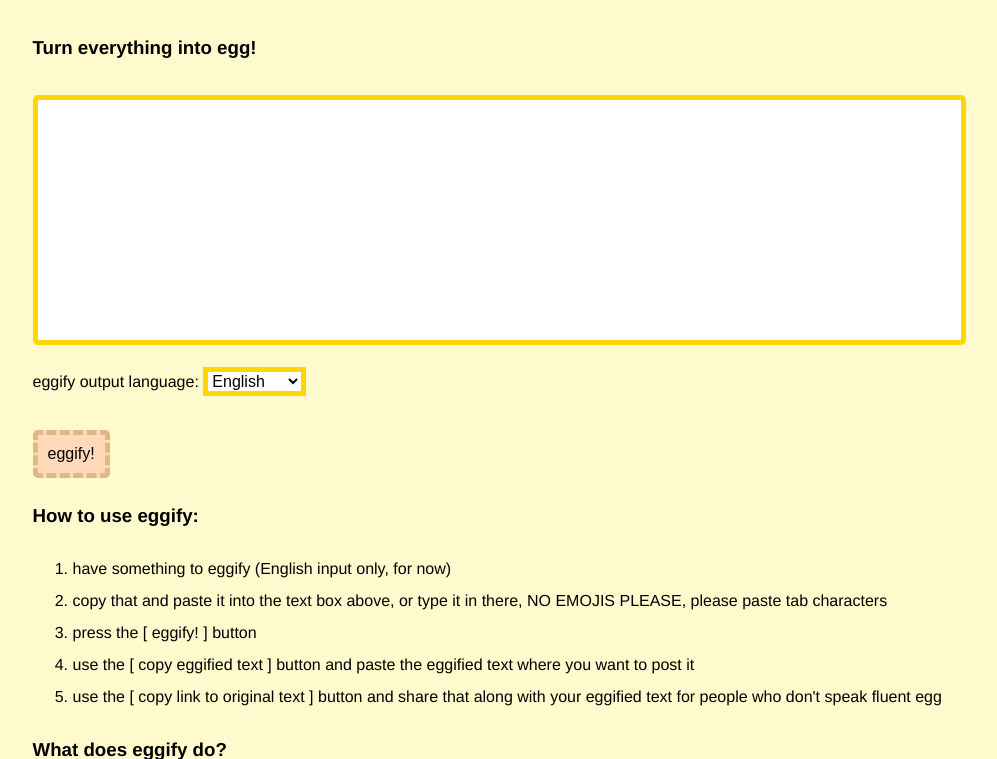
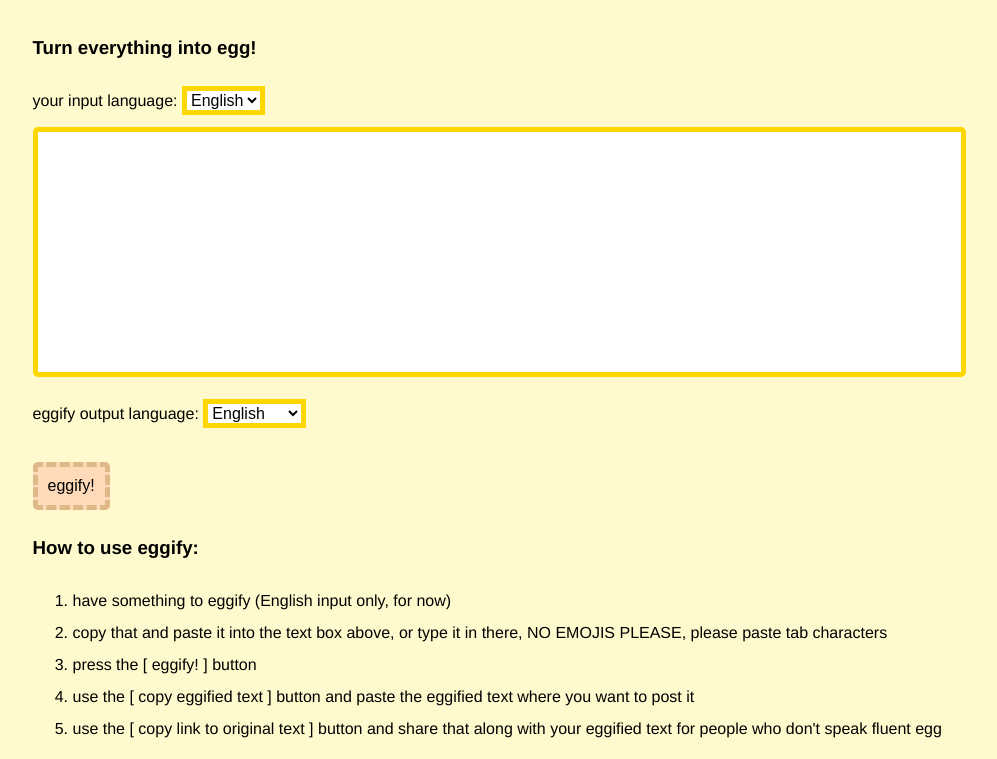
Before and after one commit to ad-egg/eggify, a Django app: page / in a window 1280 px wide. Shown: the part 173-932 px from the top of the page, without its empty margins (141-1138 px from the left). Run offline with Django 3.2, Linux system fonts and the light colour scheme; some libraries are stand-ins or nearby versions.

Commit message:
added input language choice field

```diff
--- a/eggify/admin.py
+++ b/eggify/admin.py
@@ -11,9 +11,9 @@ class EggntAdmin(admin.ModelAdmin):
 #        ('ID', {'fields': ['id']}),
 #        ('Date and time information', {'fields': ['created_at']}),
         ('User input', {'fields': ['words']}),
-        ('Language', {'fields': ['language']}),
+        ('Language', {'fields': ['input_language']}),
     ]
-    list_display = ('created_at', 'id', 'language',  'words')
+    list_display = ('created_at', 'id', 'input_language',  'words')
     list_filter = ['created_at']
     ordering = ('-created_at',)
     search_fields = ['words']
--- a/eggify/forms.py
+++ b/eggify/forms.py
@@ -6,8 +6,11 @@ from django import forms
 
 class InputForm(forms.Form):
     """a class InputForm"""
+    input_language = forms.ChoiceField(initial='English', choices=[
+            ('English', 'English')
+    ])
     your_input = forms.CharField(widget=forms.Textarea)
-    language = forms.ChoiceField(initial='English', choices=[
+    output_language = forms.ChoiceField(initial='English', choices=[
             ('English', 'English'),
             ('Spanish', 'Español'),
             ('French', 'Français'),
--- a/eggify/models.py
+++ b/eggify/models.py
@@ -10,7 +10,7 @@ from django.utils import timezone
 class Eggnt(models.Model):
     """a class Eggnt"""
 
-    # choices
+    # languages
     ENGLISH = 'EN'
     LANGUAGE = [
         (ENGLISH, 'English')
@@ -19,7 +19,7 @@ class Eggnt(models.Model):
     # fields/columns in database
     id = models.CharField(max_length=255, default=str(uuid.uuid4()), primary_key=True, editable=False)
     created_at = models.DateTimeField('created at', default=timezone.now(), editable=False)
-    language = models.CharField(max_length=2, choices=LANGUAGE, default=ENGLISH)
+    input_language = models.CharField(max_length=2, choices=LANGUAGE, default=ENGLISH)
     words = models.TextField(null=False, help_text='Enter text to be eggified!')
 #    user_num = models.ForeignKey(User, on_delete=models.CASCADE, default=0)
 
--- a/eggify/templates/eggify/index.html
+++ b/eggify/templates/eggify/index.html
@@ -26,9 +26,11 @@
 				<H3>Turn everything into egg!</H3>
 				<FORM action="egged/" method="post" accept-charset="utf-8">
 				{% csrf_token %}
+				your input language:
+				{{ form.input_language|add_class:"yellow_egg" }}
 				{{ form.your_input|add_class:"yellow_egg" }}
 				eggify output language:
-				{{ form.language|add_class:"yellow_egg" }}
+				{{ form.output_language|add_class:"yellow_egg" }}
 				<br><br>
 				<BUTTON class={{ theme }}>eggify!</BUTTON>
 				</FORM>
```
Also changed, not shown: eggify/migrations/0054_auto_20190618_1707.py (added).
